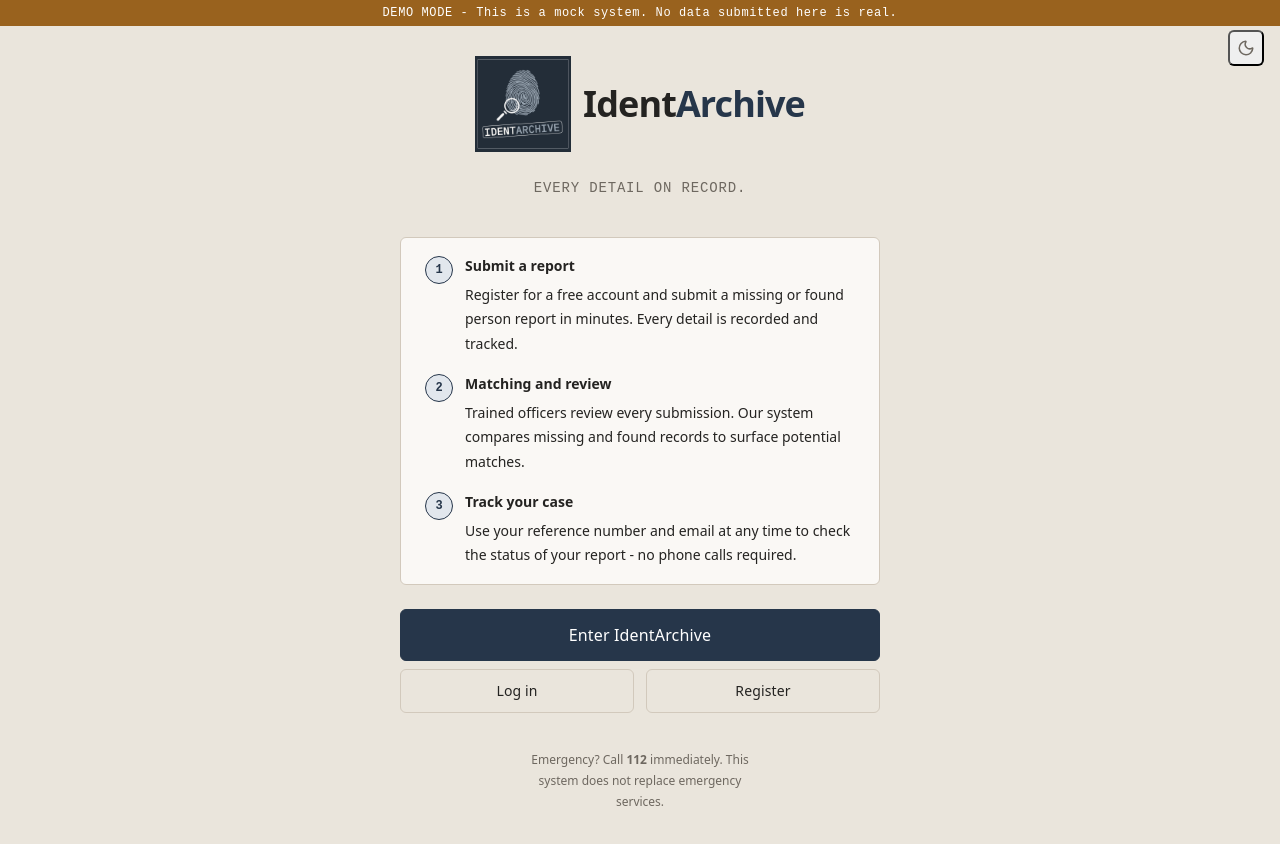
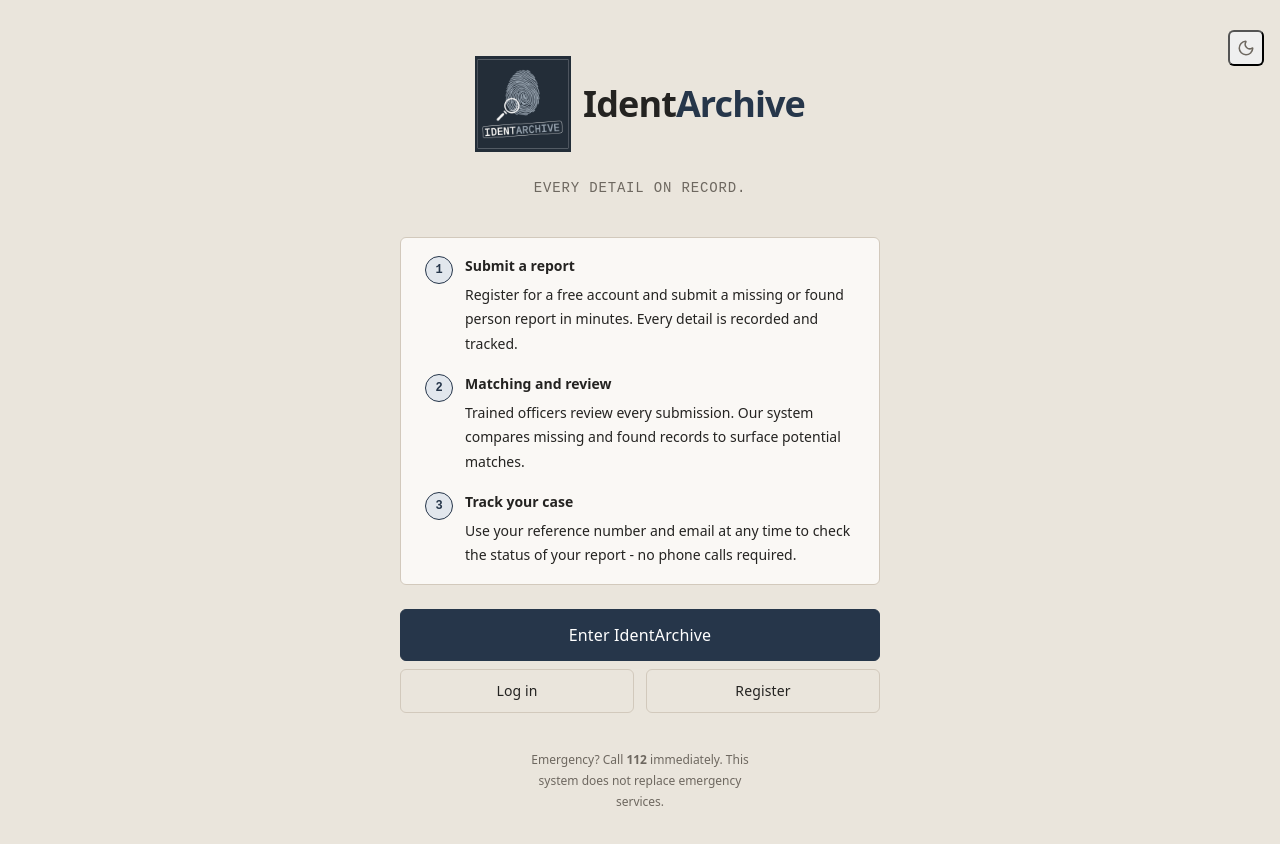
Before and after one commit to rachanakotiyan/IdentArchive, a React (Vite) app in the folder frontend/: page / in a window 1280 px wide. Shown: the top 844 px of the page. Built offline with nearby package versions, Linux system fonts and the light colour scheme.

Commit message:
demo icon removal

```diff
--- a/frontend/src/pages/public/WelcomePage.css
+++ b/frontend/src/pages/public/WelcomePage.css
@@ -8,21 +8,6 @@
   justify-content: center;
   background: var(--bg);
   padding: var(--sp-6) var(--sp-4);
-}
-
-.welcome-page__demo-bar {
-  position: fixed;
-  top: 0;
-  left: 0;
-  right: 0;
-  z-index: var(--z-sticky);
-  background: var(--warning);
-  color: var(--on-accent);
-  font-size: var(--text-xs);
-  font-family: var(--font-mono);
-  text-align: center;
-  padding: var(--sp-1) var(--sp-4);
-  letter-spacing: 0.05em;
 }
 
 .welcome-page__card {
--- a/frontend/src/pages/public/WelcomePage.jsx
+++ b/frontend/src/pages/public/WelcomePage.jsx
@@ -35,10 +35,6 @@ export default function WelcomePage() {
 
   return (
     <div className="welcome-page">
-      {/* Demo mode notice */}
-      <div className="welcome-page__demo-bar" role="status">
-        DEMO MODE - This is a mock system. No data submitted here is real.
-      </div>
 
       {/* Theme toggle (floating) */}
       <button
```
